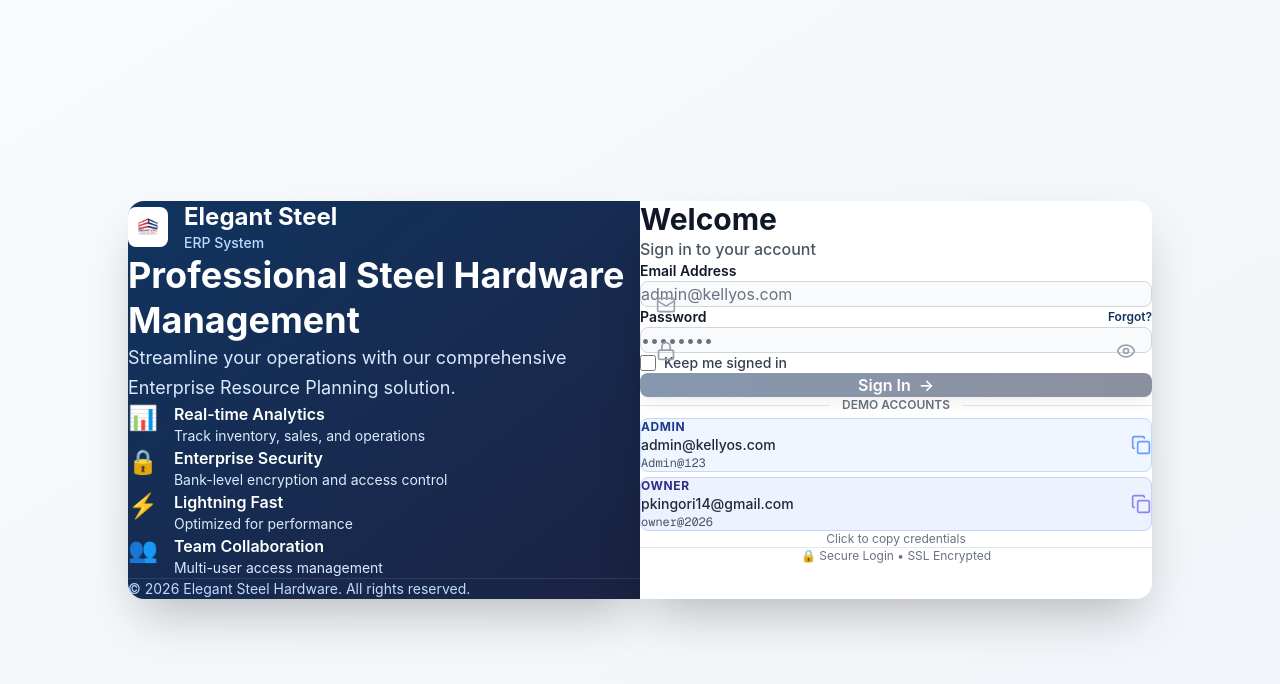
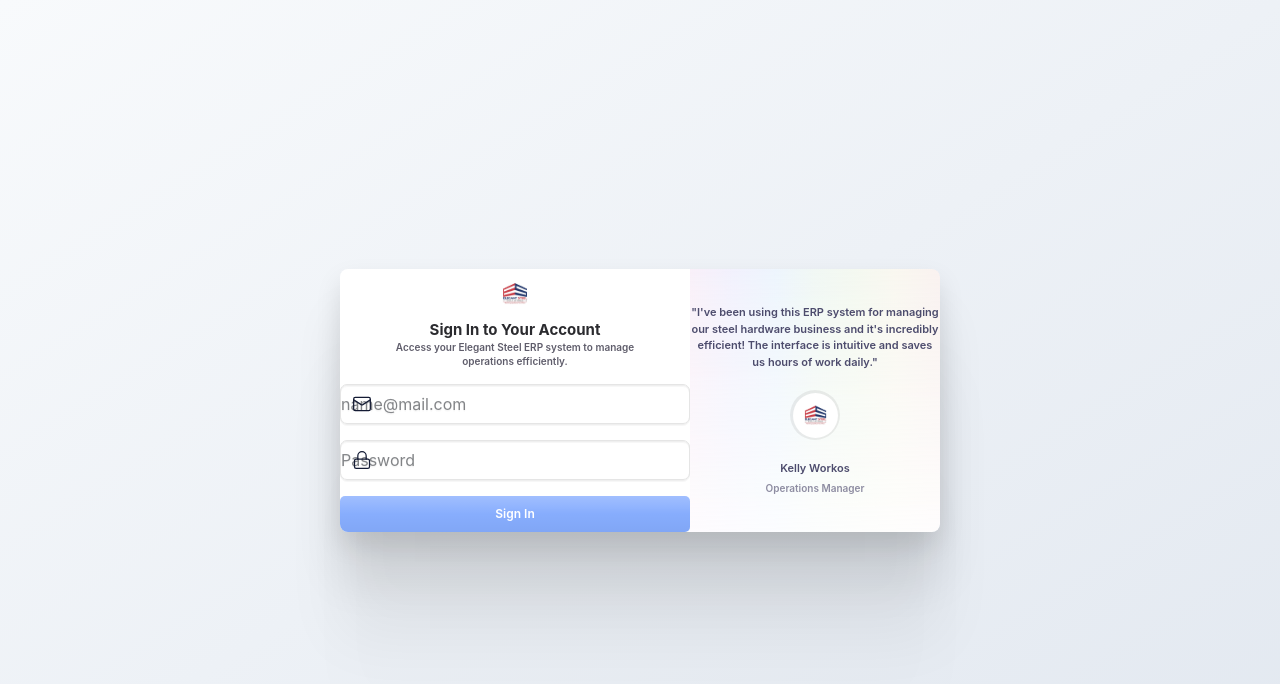
Before and after one commit to kellyworkos00-droid/elegant-140, a Next.js app: page /login in a window 1280 px wide. Shown: the top 684 px of the page. Built offline with nearby package versions, Linux system fonts and the light colour scheme.

Commit message:
Redesign: Modern split-panel login UI with gradient testimonial section

```diff
--- a/app/login/page.tsx
+++ b/app/login/page.tsx
@@ -4,15 +4,13 @@ import { FormEvent, useState } from "react";
 import { useRouter } from "next/navigation";
 import Image from "next/image";
 import toast from "react-hot-toast";
-import { Lock, Mail, Loader2, Eye, EyeOff, Copy, Check } from "lucide-react";
+import { Lock, Mail, Loader2 } from "lucide-react";
 
 export default function LoginPage() {
   const router = useRouter();
   const [email, setEmail] = useState("");
   const [password, setPassword] = useState("");
-  const [showPassword, setShowPassword] = useState(false);
   const [isLoading, setIsLoading] = useState(false);
-  const [copiedCredential, setCopiedCredential] = useState<string | null>(null);
 
   const handleSubmit = async (e: FormEvent<HTMLFormElement>) => {
     e.preventDefault();
@@ -43,161 +41,82 @@ export default function LoginPage() {
     }
   };
 
-  const copyToClipboard = (text: string, id: string) => {
-    navigator.clipboard.writeText(text);
-    setCopiedCredential(id);
-    setTimeout(() => setCopiedCredential(null), 2000);
-  };
-
   return (
-    <div className="min-h-screen bg-gradient-to-br from-slate-50 to-slate-100 flex items-center justify-center p-4">
-      <div className="w-full max-w-5xl">
-        <div className="grid lg:grid-cols-2 gap-0 items-stretch">
-          {/* Left Panel - Branding */}
-          <div className="hidden lg:flex flex-col justify-between p-12 bg-gradient-to-br from-[#0f3460] to-[#1a2342] rounded-l-2xl shadow-2xl">
-            <div>
-              <div className="flex items-center gap-4 mb-12">
-                <div className="p-3 bg-white/10 rounded-xl backdrop-blur-sm">
+    <div className="min-h-screen flex items-center justify-center p-4" style={{ background: 'linear-gradient(to bottom right, #f8fafc, #e2e8f0)' }}>
+      <div className="flex rounded-lg overflow-hidden shadow-[0px_187px_75px_rgba(0,0,0,0.01),0px_105px_63px_rgba(0,0,0,0.05),0px_47px_47px_rgba(0,0,0,0.09),0px_12px_26px_rgba(0,0,0,0.1)]">
+        {/* Login Form Section */}
+        <div className="w-[350px] bg-white p-5 flex flex-col gap-4">
+          {/* Header */}
+          <div className="flex flex-col items-center my-4">
             <Image
               src="/logo.png"
               alt="Elegant Steel"
-                    width={40}
-                    height={40}
+              width={50}
+              height={50}
               priority
-                    className="rounded-lg"
+              className="rounded-lg mb-3"
             />
-                </div>
-                <div>
-                  <h1 className="text-2xl font-bold text-white">Elegant Steel</h1>
-                  <p className="text-blue-200 text-sm font-medium">ERP System</p>
-                </div>
-              </div>
-
-              <div className="space-y-8">
-                <div>
-                  <h2 className="text-4xl font-bold text-white mb-4 leading-tight">
-                    Professional Steel Hardware Management
+            <h2 className="font-bold text-[15px] leading-[21px] text-center text-[#2B2B2F] mb-2.5">
+              Sign In to Your Account
             </h2>
-                  <p className="text-blue-100 text-lg leading-relaxed">
-                    Streamline your operations with our comprehensive Enterprise Resource Planning solution.
+            <p className="max-w-[80%] mx-auto font-semibold text-[10px] leading-[14px] text-center text-[#5F5D6B]">
+              Access your Elegant Steel ERP system to manage operations efficiently.
             </p>
           </div>
 
-                <div className="space-y-4">
-                  {[
-                    { icon: "📊", title: "Real-time Analytics", desc: "Track inventory, sales, and operations" },
-                    { icon: "🔒", title: "Enterprise Security", desc: "Bank-level encryption and access control" },
-                    { icon: "⚡", title: "Lightning Fast", desc: "Optimized for performance" },
-                    { icon: "👥", title: "Team Collaboration", desc: "Multi-user access management" }
-                  ].map((feature, i) => (
-                    <div key={i} className="flex items-start gap-4">
-                      <span className="text-2xl flex-shrink-0">{feature.icon}</span>
-                      <div>
-                        <p className="text-white font-semibold">{feature.title}</p>
-                        <p className="text-blue-100 text-sm">{feature.desc}</p>
-                      </div>
-                    </div>
-                  ))}
-                </div>
-              </div>
-            </div>
-
-            <div className="pt-8 border-t border-white/10">
-              <p className="text-blue-200 text-sm">
-                © 2026 Elegant Steel Hardware. All rights reserved.
-              </p>
-            </div>
-          </div>
-
-          {/* Right Panel - Login Form */}
-          <div className="bg-white p-8 lg:p-12 rounded-r-2xl shadow-2xl">
-            {/* Mobile Logo */}
-            <div className="lg:hidden text-center mb-8">
-              <Image
-                src="/logo.png"
-                alt="Elegant Steel"
-                width={48}
-                height={48}
-                priority
-                className="rounded-lg mx-auto mb-4"
+          {/* Login Form */}
+          <form onSubmit={handleSubmit} className="flex flex-col gap-4">
+            {/* Email Input */}
+            <div className="w-full relative flex flex-col gap-1.5">
+              <Mail
+                className="w-5 h-5 absolute z-10 left-3 bottom-2.5 text-[#141B34]"
+                strokeWidth={1.5}
               />
-              <h1 className="text-2xl font-bold text-gray-900">Elegant Steel</h1>
-            </div>
-
-            {/* Header */}
-            <div className="mb-8">
-              <h2 className="text-3xl font-bold text-gray-900 mb-2">Welcome</h2>
-              <p className="text-gray-600 font-medium">Sign in to your account</p>
-            </div>
-
-            {/* Login Form */}
-            <form onSubmit={handleSubmit} className="space-y-6">
-              {/* Email */}
-              <div>
-                <label className="block text-sm font-semibold text-gray-900 mb-2">
-                  Email Address
-                </label>
-                <div className="relative">
-                  <Mail className="absolute left-4 top-3.5 w-5 h-5 text-gray-400" />
               <input
+                id="email_field"
                 type="email"
                 value={email}
                 onChange={(e) => setEmail(e.target.value)}
-                    placeholder="admin@kellyos.com"
-                    className="w-full pl-12 pr-4 py-2.5 bg-gray-50 border border-gray-300 rounded-lg text-gray-900 placeholder-gray-500 focus:outline-none focus:bg-white focus:border-[#0f3460] focus:ring-2 focus:ring-[#0f3460]/10 transition-all"
+                placeholder="name@mail.com"
+                className="w-full h-10 pl-10 pr-3 rounded-[7px] outline-none border border-[#e5e5e5] transition-all duration-300 ease-[cubic-bezier(0.15,0.83,0.66,1)] focus:border-transparent focus:shadow-[0px_0px_0px_2px_#115DFC]"
+                style={{
+                  filter: 'drop-shadow(0px 1px 0px #efefef) drop-shadow(0px 1px 0.5px rgba(239, 239, 239, 0.5))'
+                }}
                 required
                 disabled={isLoading}
               />
             </div>
-              </div>
 
-              {/* Password */}
-              <div>
-                <div className="flex items-center justify-between mb-2">
-                  <label className="block text-sm font-semibold text-gray-900">
-                    Password
-                  </label>
-                  <a href="#" className="text-xs text-[#0f3460] hover:text-[#1a2342] font-semibold">
-                    Forgot?
-                  </a>
-                </div>
-                <div className="relative">
-                  <Lock className="absolute left-4 top-3.5 w-5 h-5 text-gray-400" />
+            {/* Password Input */}
+            <div className="w-full relative flex flex-col gap-1.5">
+              <Lock
+                className="w-5 h-5 absolute z-10 left-3 bottom-2.5 text-[#141B34]"
+                strokeWidth={1.5}
+              />
               <input
-                    type={showPassword ? "text" : "password"}
+                id="password_field"
+                type="password"
                 value={password}
                 onChange={(e) => setPassword(e.target.value)}
-                    placeholder="••••••••"
-                    className="w-full pl-12 pr-12 py-2.5 bg-gray-50 border border-gray-300 rounded-lg text-gray-900 placeholder-gray-500 focus:outline-none focus:bg-white focus:border-[#0f3460] focus:ring-2 focus:ring-[#0f3460]/10 transition-all"
+                placeholder="Password"
+                className="w-full h-10 pl-10 pr-3 rounded-[7px] outline-none border border-[#e5e5e5] transition-all duration-300 ease-[cubic-bezier(0.15,0.83,0.66,1)] focus:border-transparent focus:shadow-[0px_0px_0px_2px_#115DFC]"
+                style={{
+                  filter: 'drop-shadow(0px 1px 0px #efefef) drop-shadow(0px 1px 0.5px rgba(239, 239, 239, 0.5))'
+                }}
                 required
                 disabled={isLoading}
               />
-                  <button
-                    type="button"
-                    onClick={() => setShowPassword(!showPassword)}
-                    className="absolute right-4 top-3.5 text-gray-400 hover:text-gray-600 transition-colors"
-                    disabled={isLoading}
-                  >
-                    {showPassword ? <EyeOff size={20} /> : <Eye size={20} />}
-                  </button>
             </div>
-              </div>
-
-              {/* Remember Me */}
-              <label className="flex items-center gap-2 cursor-pointer">
-                <input
-                  type="checkbox"
-                  className="w-4 h-4 rounded border-gray-300 text-[#0f3460] cursor-pointer accent-[#0f3460]"
-                  disabled={isLoading}
-                />
-                <span className="text-sm font-medium text-gray-700">Keep me signed in</span>
-              </label>
 
             {/* Sign In Button */}
             <button
               type="submit"
               disabled={isLoading || !email || !password}
-                className="w-full py-2.5 px-4 mt-8 bg-gradient-to-r from-[#0f3460] to-[#1a2342] hover:from-[#1a2342] hover:to-[#0f3460] text-white font-semibold rounded-lg transition-all duration-300 flex items-center justify-center gap-2 disabled:opacity-50 disabled:cursor-not-allowed shadow-lg hover:shadow-xl"
+              className="flex flex-row justify-center items-center gap-2.5 w-full h-9 rounded-[5px] border-0 font-semibold text-xs leading-[15px] text-white transition-all duration-[0.6s] ease-[cubic-bezier(0.15,0.83,0.66,1)] hover:scale-[1.01] hover:-translate-y-0.5 disabled:opacity-50 disabled:cursor-not-allowed disabled:transform-none"
+              style={{
+                background: isLoading ? '#6b7280' : 'linear-gradient(180deg, #4480FF 0%, #115DFC 50%, #0550ED 100%)',
+                boxShadow: '0px 0.5px 0.5px #EFEFEF, 0px 1px 0.5px rgba(239, 239, 239, 0.5)'
+              }}
             >
               {isLoading ? (
                 <>
@@ -205,72 +124,40 @@ export default function LoginPage() {
                   <span>Signing in...</span>
                 </>
               ) : (
-                  <>
                 <span>Sign In</span>
-                    <span>→</span>
-                  </>
               )}
             </button>
           </form>
-
-            {/* Divider */}
-            <div className="my-8 flex items-center gap-3">
-              <div className="flex-1 h-px bg-gray-200"></div>
-              <span className="text-xs font-semibold text-gray-500 uppercase">Demo Accounts</span>
-              <div className="flex-1 h-px bg-gray-200"></div>
         </div>
 
-            {/* Demo Credentials */}
-            <div className="space-y-3">
-              {/* Admin */}
-              <button
-                type="button"
-                onClick={() => copyToClipboard("admin@kellyos.com / Admin@123", "admin")}
-                className="w-full p-3 text-left bg-blue-50 border border-blue-200 rounded-lg hover:bg-blue-100 hover:border-blue-300 transition-all group"
+        {/* Testimonial Section */}
+        <div
+          className="w-[250px] flex flex-col items-center justify-center gap-5 p-5 rounded-r-lg"
+          style={{
+            background: 'linear-gradient(358.31deg, #fff -24.13%, hsla(0,0%,100%,0) 338.58%), linear-gradient(89.84deg, rgba(230,36,174,.15) .34%, rgba(94,58,255,.15) 16.96%, rgba(10,136,255,.15) 34.66%, rgba(75,191,80,.15) 50.12%, rgba(137,206,0,.15) 66.22%, rgba(239,183,0,.15) 82%, rgba(246,73,0,.15) 99.9%)'
+          }}
         >
-                <div className="flex items-center justify-between gap-3">
-                  <div className="min-w-0">
-                    <p className="text-xs font-bold text-blue-900 uppercase tracking-wider">Admin</p>
-                    <p className="text-sm font-medium text-gray-800 truncate">admin@kellyos.com</p>
-                    <p className="text-xs text-gray-600 font-mono">Admin@123</p>
-                  </div>
-                  {copiedCredential === "admin" ? (
-                    <Check className="w-5 h-5 text-green-600 flex-shrink-0" />
-                  ) : (
-                    <Copy className="w-5 h-5 text-blue-600 flex-shrink-0 opacity-60 group-hover:opacity-100 transition-opacity" />
-                  )}
-                </div>
-              </button>
+          <p className="text-[#4d4c6d] text-[11px] text-center font-semibold">
+            "I've been using this ERP system for managing our steel hardware business and it's incredibly efficient! The interface is intuitive and saves us hours of work daily."
+          </p>
 
-              {/* Owner */}
-              <button
-                type="button"
-                onClick={() => copyToClipboard("pkingori14@gmail.com / owner@2026", "owner")}
-                className="w-full p-3 text-left bg-indigo-50 border border-indigo-200 rounded-lg hover:bg-indigo-100 hover:border-indigo-300 transition-all group"
-              >
-                <div className="flex items-center justify-between gap-3">
-                  <div className="min-w-0">
-                    <p className="text-xs font-bold text-indigo-900 uppercase tracking-wider">Owner</p>
-                    <p className="text-sm font-medium text-gray-800 truncate">pkingori14@gmail.com</p>
-                    <p className="text-xs text-gray-600 font-mono">owner@2026</p>
-                  </div>
-                  {copiedCredential === "owner" ? (
-                    <Check className="w-5 h-5 text-green-600 flex-shrink-0" />
-                  ) : (
-                    <Copy className="w-5 h-5 text-indigo-600 flex-shrink-0 opacity-60 group-hover:opacity-100 transition-opacity" />
-                  )}
-                </div>
-              </button>
-
-              <p className="text-xs text-center text-gray-500 pt-2">Click to copy credentials</p>
+          <div className="w-[50px] h-[50px] rounded-full bg-[#00000011] flex items-center justify-center overflow-hidden">
+            <Image
+              src="/logo.png"
+              alt="User"
+              width={45}
+              height={45}
+              className="rounded-full object-cover"
+            />
           </div>
 
-            {/* Footer */}
-            <div className="mt-8 pt-6 border-t border-gray-200 text-center">
-              <p className="text-xs text-gray-500">
-                🔒 Secure Login • SSL Encrypted
-              </p>
-            </div>
+          <div className="flex flex-col items-center justify-center gap-1">
+            <span className="text-[#4d4c6d] text-[11px] text-center font-semibold">
+              Kelly Workos
+            </span>
+            <span className="text-[#8d8ca1] text-[10px] text-center font-semibold">
+              Operations Manager
+            </span>
           </div>
         </div>
       </div>
```
Lines whose indentation alone changed are shown as unchanged.
